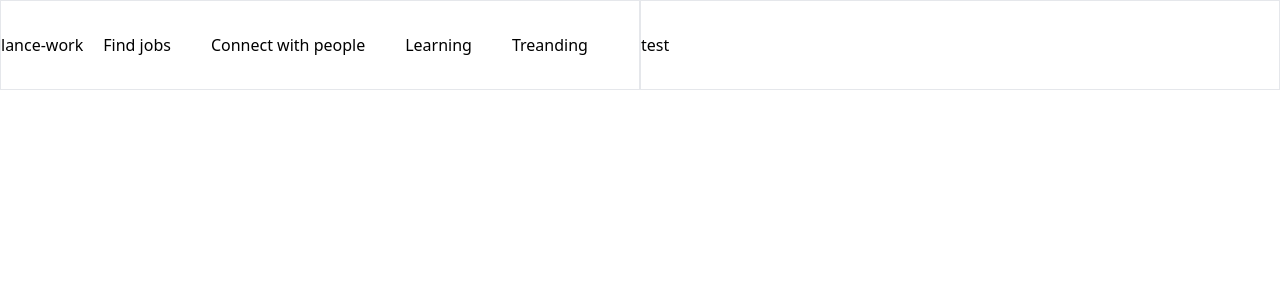
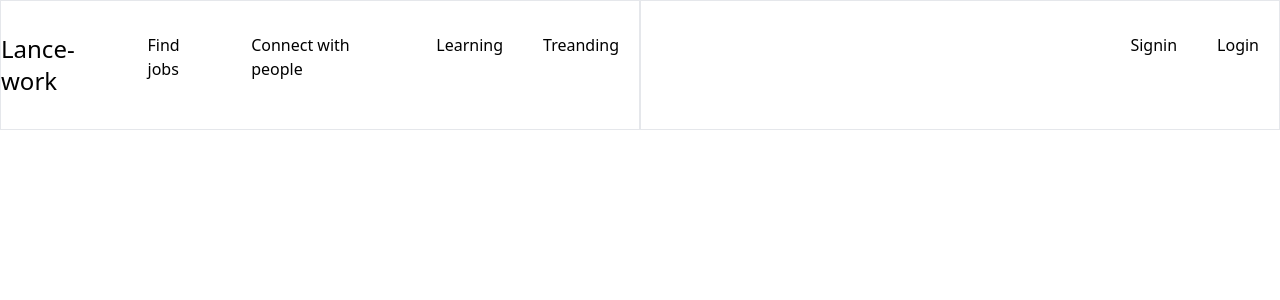
Before and after one commit to cklf537/lance-work, a React (Vite) app: page / in a window 1280 px wide. Shown: the top 300 px of the page. Built offline with nearby package versions, Linux system fonts and the light colour scheme.

Commit message:
Header modified

```diff
--- a/src/components/landing/header/header.tsx
+++ b/src/components/landing/header/header.tsx
@@ -3,15 +3,18 @@ import { NavItems } from '../../data/model'
 function AppHeader(
     { navItem }: { navItem: NavItems[] }
 ) {
+    console.log(navItem.length);
     return (
         <header className="flex flex-row">
             <div className='basis-2/4 py-8 border flex'>
-                <h1>lance-work</h1>
+                <h1 className='text-2xl'>Lance-work</h1>
                 <nav className='flex item-center'>
-                    {navItem && navItem.map(nav => <div className='px-5' key={nav.id}>{nav.title}</div>)}
+                    {navItem && navItem.map((nav,i) => i <= 3 ? <div className='px-5' key={nav.id}>{nav.title}</div> : "")}
                 </nav>
             </div>
-            <div className='basis-2/4 py-8 border'>test</div>
+            <div className='flex justify-end basis-2/4 py-8 border'>
+                {navItem && navItem.map((item,i)=> i>3 ? <div className='px-5' key={item.id}>{item.title}</div> : "" )}
+            </div>
         </header>
     )
 }
--- a/src/components/landing/landing.tsx
+++ b/src/components/landing/landing.tsx
@@ -27,7 +27,19 @@ const navItem: NavItems[] = [
       link: "#",
       id: "004",
       alt: "Treanding",
-  }
+  },
+  {
+    title: "Signin",
+    link: "#",
+    id: "005",
+    alt: "Signin",
+},
+{
+  title: "Login",
+  link: "#",
+  id: "006",
+  alt: "Login",
+}
 ]
 
 export default function Landing() {
```
